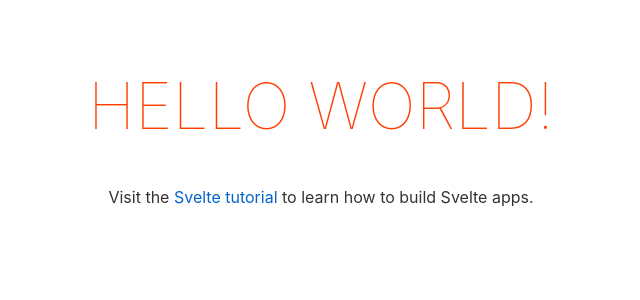
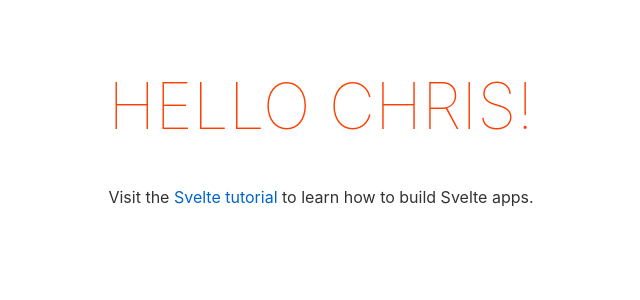
Before and after one commit to tbk03/line-chart-simple, a Svelte app: page / in a window 1280 px wide. Shown: the top 300 px of the page, without its empty margins (319-959 px from the left). Built offline with nearby package versions, Linux system fonts and the light colour scheme; no server answers.

Commit message:
importing the data

```diff
--- a/package.json
+++ b/package.json
@@ -18,6 +18,7 @@
     "svelte": "^3.0.0"
   },
   "dependencies": {
+    "d3": "^7.4.4",
     "sirv-cli": "^2.0.0"
   }
 }
--- a/src/App.svelte
+++ b/src/App.svelte
@@ -1,9 +1,35 @@
+<!-- code minimally adapted from Anup Joseph's Line Chart with Svelte and D3
+https://dev.to/learners/line-chart-with-svelte-and-d3-3086 -->
+
 <script>
-	export let name;
+import { onMount } from "svelte";
+import { csv } from "d3";
+
+
+
+// convert data imported as text to correct type
+const processRow = function(data){
+	data.temperature = +data.temperature;
+	data.timestamp = new Date(data.timestamp);
+
+	return data;
+}
+
+let dataset;
+
+// read data from tutorial github repository
+onMount(async() => {
+	dataset = await csv("https://gist.githubusercontent.com/curran/60b40877ef898f19aeb8/raw/9476be5bd15fb15a6d5c733dd79788fb679c9be9/week_temperature_sf.csv",
+						processRow)
+						.then((rows) => {return rows;});
+	console.log(dataset);
+});
+
+
 </script>
 
 <main>
-	<h1>Hello {name}!</h1>
+	<h1>Hello Chris!</h1>
 	<p>Visit the <a href="https://svelte.dev/tutorial">Svelte tutorial</a> to learn how to build Svelte apps.</p>
 </main>
 
```
Also changed, not shown: 1 other file (tests, documents, lock files or other folders).
